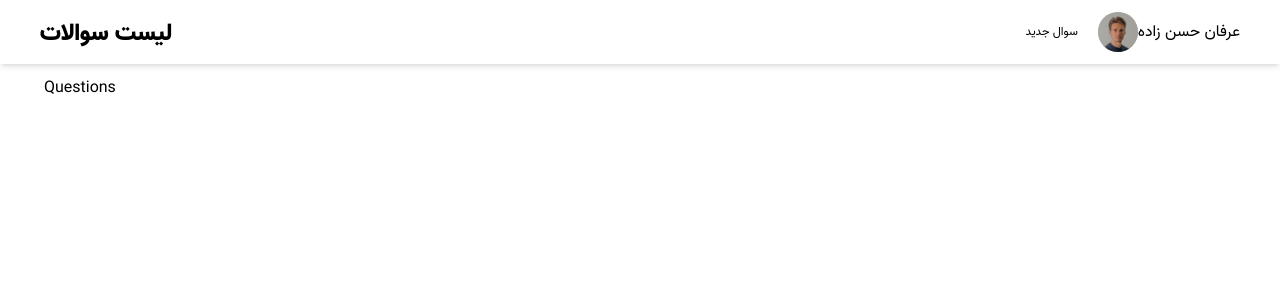
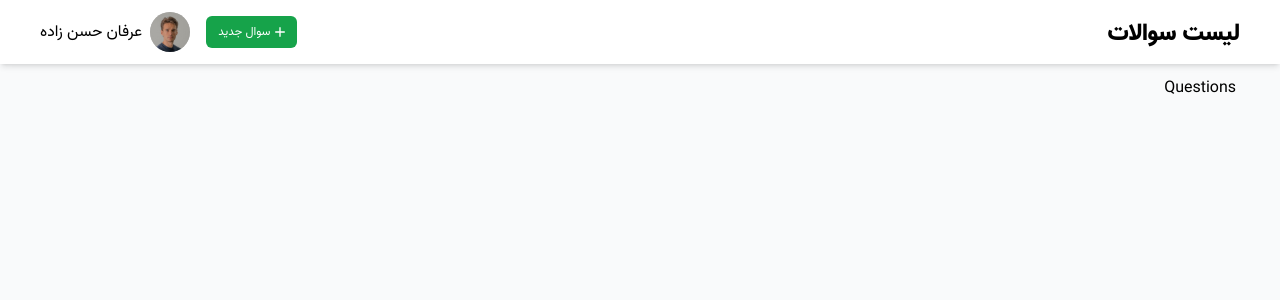
Before and after one commit to Erfiiii/Questions-challenge, a React (Create React App) app: page / in a window 1280 px wide. Shown: the top 300 px of the page. Built offline with nearby package versions, Linux system fonts and the light colour scheme.

Commit message:
modify tailwind config

```diff
--- a/src/index.css
+++ b/src/index.css
@@ -5,5 +5,9 @@
 @layer base {
   html {
     font-family: 'Vazir', system-ui, sans-serif;
+    direction: rtl;
+  }
+  body {
+    height: 100vh;
   }
 }
--- a/tailwind.config.js
+++ b/tailwind.config.js
@@ -2,12 +2,6 @@
 module.exports = {
   content: ["./src/**/*.{js,jsx,ts,tsx}"],
   theme: {
-    backgroundColor: '#E5E5E5',
-    colors: {
-      'green': '#27AE60',
-      'green-light': '#66CB9F',
-      'red': '#F16063'
-    },
     fontSize: {
       'x-sm': ['10px', {
         lineHeight: '16px',
```
